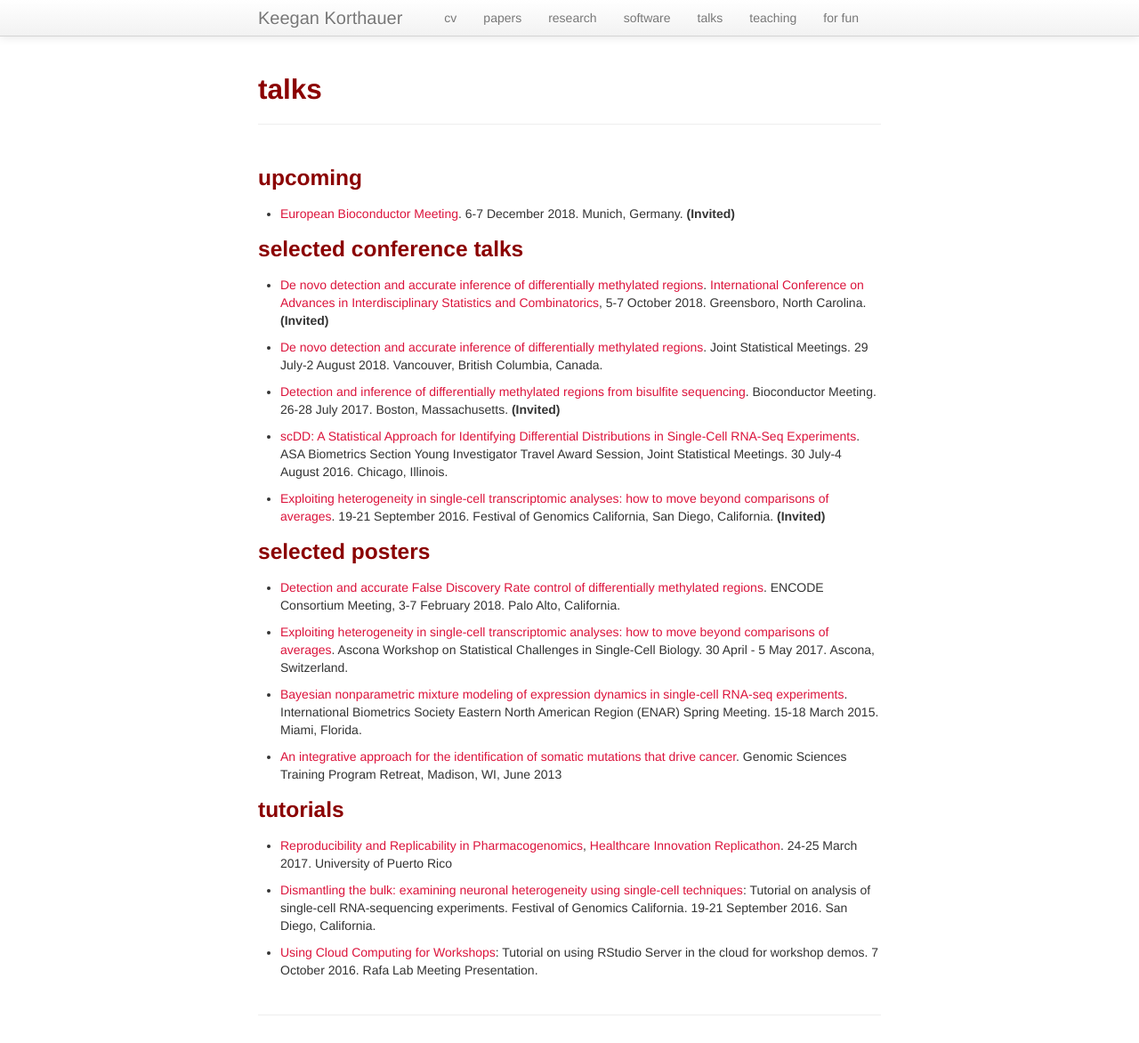
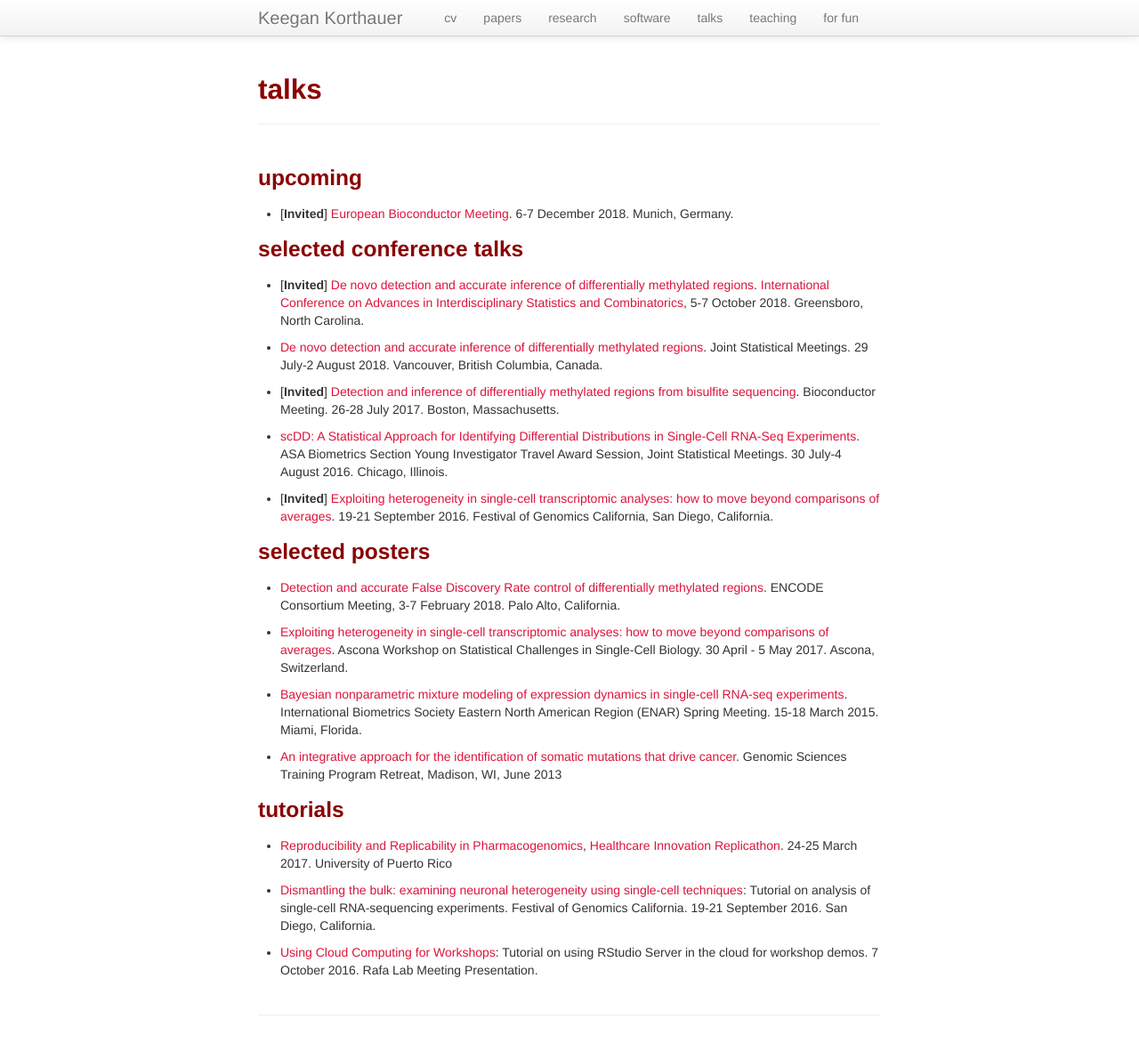
Before and after one commit to kdkorthauer/kdkorthauer.github.io, a Jekyll site: the page built from pages/talks.md, in a window 1280 px wide and 1172 px high. Shown: the whole window at 89% size. Built offline with Jekyll 4.4.1, drawn with Linux system fonts in a browser that asks for light colours.

```diff
--- a/pages/talks.md
+++ b/pages/talks.md
@@ -15,20 +15,20 @@ title: talks
 
 ### upcoming
 
-- [European Bioconductor Meeting](https://github.com/lgatto/EuroBioc2018). 6-7 December 2018. Munich, Germany. **(Invited)**
+- [**Invited**] [European Bioconductor Meeting](https://github.com/lgatto/EuroBioc2018). 6-7 December 2018. Munich, Germany.
 
 
 ### selected conference talks
 
-- [De novo detection and accurate inference of differentially methylated regions](../talks/korthauer_aisc_2018_static.pdf). [International Conference on Advances in Interdisciplinary Statistics and Combinatorics](https://www.uncg.edu/mat/aisc/2018/index.html), 5-7 October 2018. Greensboro, North Carolina. **(Invited)**
+- [**Invited**] [De novo detection and accurate inference of differentially methylated regions](../talks/korthauer_aisc_2018_static.pdf). [International Conference on Advances in Interdisciplinary Statistics and Combinatorics](https://www.uncg.edu/mat/aisc/2018/index.html), 5-7 October 2018. Greensboro, North Carolina.
 
 - [De novo detection and accurate inference of differentially methylated regions](../talks/korthauer_jsm_2018_static.pdf). Joint Statistical Meetings. 29 July-2 August 2018. Vancouver, British Columbia, Canada.
 
-- [Detection and inference of differentially methylated regions from bisulfite sequencing](../talks/bioc_dmrseq_07282017.pdf). Bioconductor Meeting. 26-28 July 2017. Boston, Massachusetts. **(Invited)**
+- [**Invited**] [Detection and inference of differentially methylated regions from bisulfite sequencing](../talks/bioc_dmrseq_07282017.pdf). Bioconductor Meeting. 26-28 July 2017. Boston, Massachusetts.
 
 - [scDD: A Statistical Approach for Identifying Differential Distributions in Single-Cell RNA-Seq Experiments](../talks/JSM_2016_Korthauer_Session_418.pdf). ASA Biometrics Section Young Investigator Travel Award Session, Joint Statistical Meetings. 30 July-4 August 2016. Chicago, Illinois.
 
-- [Exploiting heterogeneity in single-cell transcriptomic analyses: how to move beyond comparisons of averages](../talks/FoG_2016_SingleCell_Korthauer.pdf). 19-21 September 2016. Festival of Genomics California, San Diego, California. **(Invited)**
+- [**Invited**] [Exploiting heterogeneity in single-cell transcriptomic analyses: how to move beyond comparisons of averages](../talks/FoG_2016_SingleCell_Korthauer.pdf). 19-21 September 2016. Festival of Genomics California, San Diego, California.
 
 
 
```
